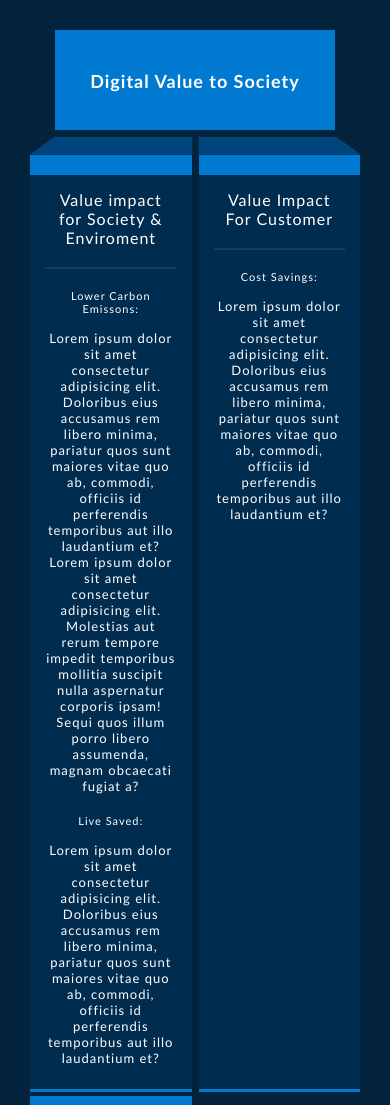
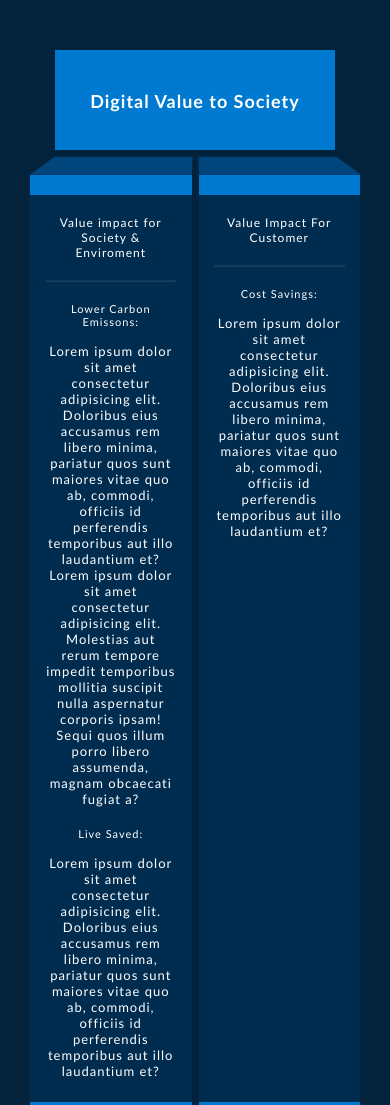
Before and after one commit to paz-cualina/Prueba-December-Labs, a plain HTML site: page index.html in a window 390 px wide. Shown: the top 1105 px of the page. Drawn offline with Linux system fonts and the light colour scheme.

Commit message:
Ajustes padding y margin.

```diff
--- a/styles.css
+++ b/styles.css
@@ -89,7 +89,7 @@ hr {
 
 .front .title-front1 {
     font-size: 14x;
-    padding-top: 20px;
+    padding-top: 25px;
 }
 
 .front .title-front2 {
@@ -107,12 +107,12 @@ hr {
 @media only screen and (max-width: 890px) {
 
     body {
-        margin: 30px;
+        margin: 50px 30px;
     }
 
     .front .title-front1 {
-        font-size: 12x;
-        padding-top: 15px;
+        font-size: 12px;
+        padding-top: 20px;
     }
 
     .front .title-front2 {
@@ -137,6 +137,11 @@ hr {
 
 @media only screen and (max-width: 383px) {
 
+    header h1 {
+        font-size: 17px;
+        padding: 33px 15px;
+    }
+
     .wrapper-top,
     .wrapper-front {
         grid-template-columns: repeat(1, minmax(150px, 1fr));
```
